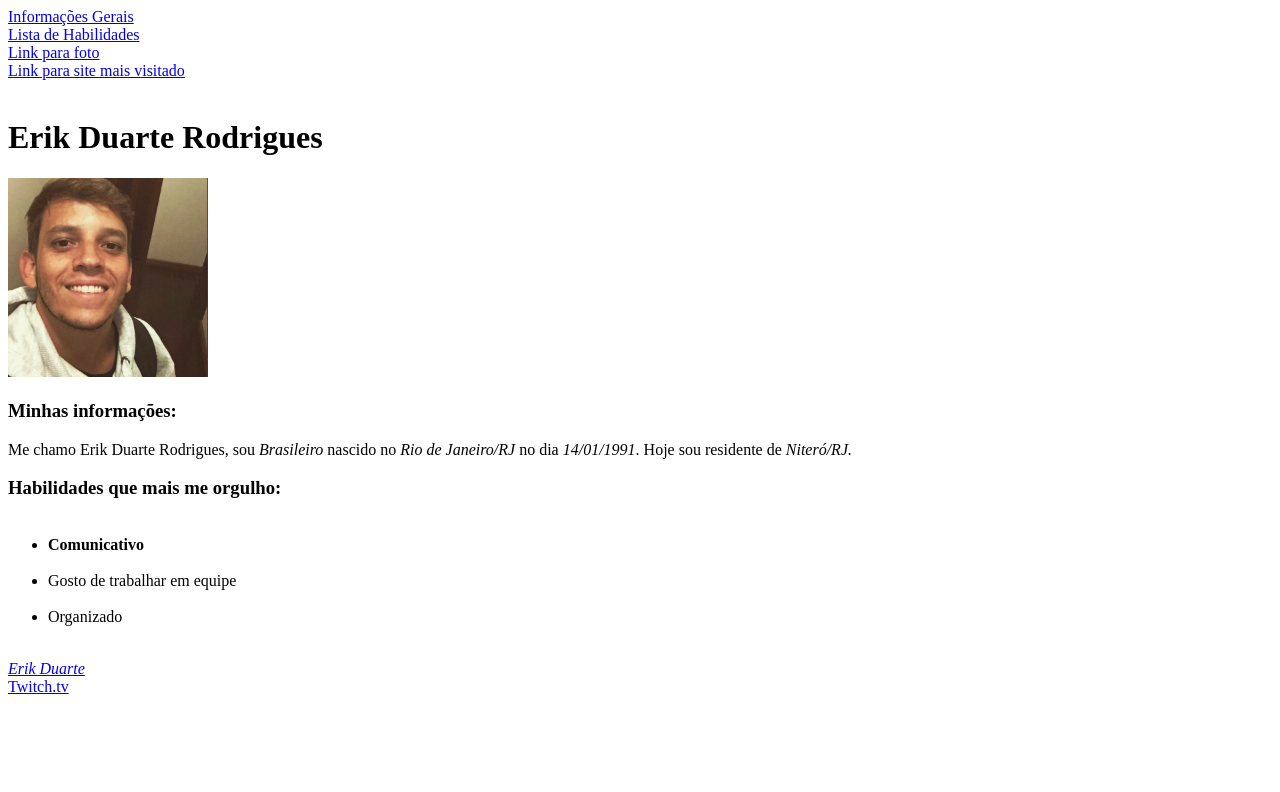
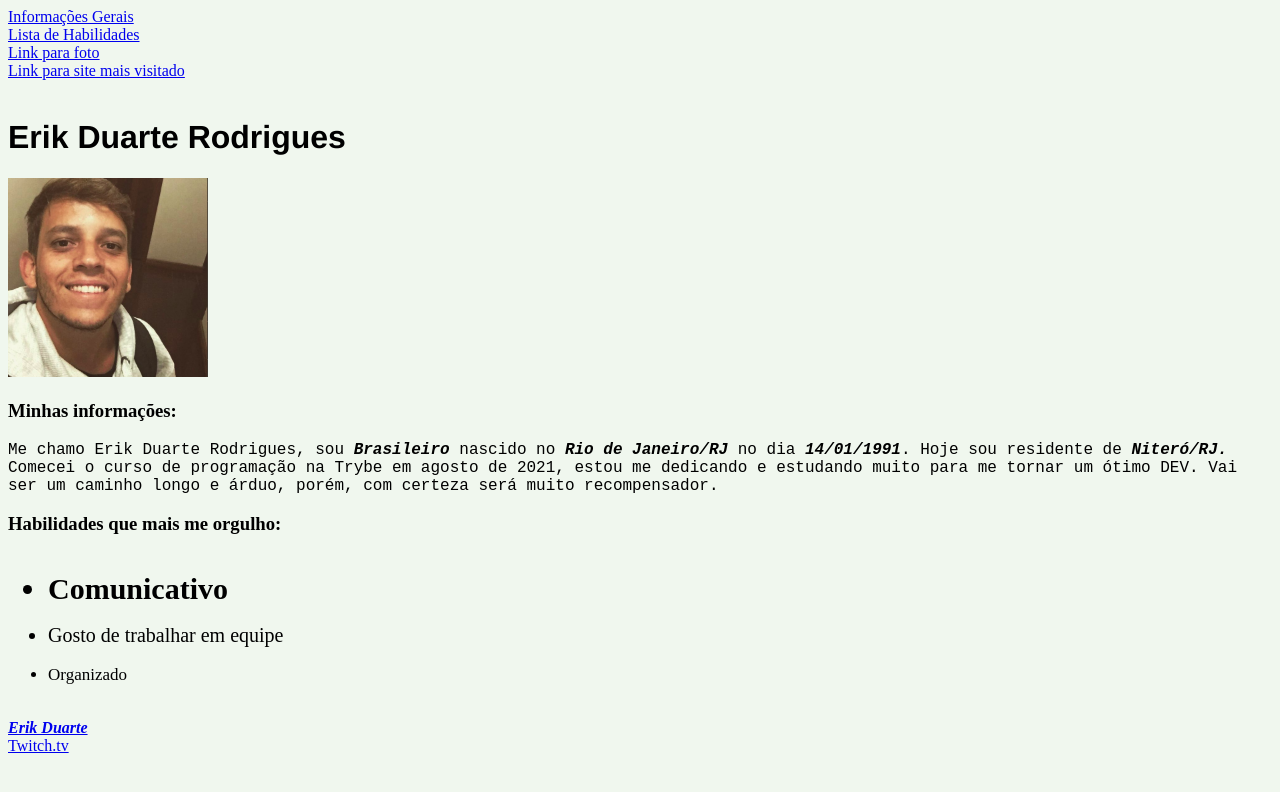
Before and after one commit to duarterik/duarterik.github.io, a plain HTML site: page index.html in a window 1280 px wide. Drawn offline with Linux system fonts and the light colour scheme.

Commit message:
Começando a adicionar CSS

```diff
--- a/index.html
+++ b/index.html
@@ -6,6 +6,36 @@
     <meta name="viewport" content="width=device-width, initial-scale=1.0">
     <title>Portfólio Web</title>
 </head>
+<style>
+
+   h1 {
+       font-family: Helvetica;
+   }
+
+    p {
+       font-family: 'Courier New';
+   }
+
+   body {
+        background-color: #F0F7EE;
+   }
+
+   em {
+       font-weight: bold;
+   }
+
+   .first-font-size {
+       font-size: 30px;
+   }
+
+   .second-font-size {
+       font-size: 20px;
+   }
+
+   .third-font-size {
+       font-size: 17px;
+   }
+</style>
 <body>
    <a href="#informacoeserik">Informações Gerais</a>
    <br>
@@ -22,17 +52,19 @@
 
     <h3>Minhas informações:</h3>
 
-    <p id="informacoeserik">Me chamo Erik Duarte Rodrigues, sou <em>Brasileiro</em> nascido no <em>Rio de Janeiro/RJ</em> no dia <em>14/01/1991</em>. Hoje sou residente de <em>Niteró/RJ.</em> </p>
+    <p id="informacoeserik">Me chamo Erik Duarte Rodrigues, sou <em>Brasileiro</em> nascido no <em>Rio de Janeiro/RJ</em> no dia <em>14/01/1991</em>. Hoje sou residente de <em>Niteró/RJ.</em>
+    Comecei o curso de programação na Trybe em agosto de 2021, estou me dedicando e estudando muito para me tornar um ótimo DEV. Vai ser um caminho longo e árduo, porém, com certeza será muito recompensador. </p>
+
 
     <h3>Habilidades que mais me orgulho:</h3>
 
     <ul id="listadehabilidades">
         <br>
-        <li><strong>Comunicativo</strong></li>
+        <li class='first-font-size'><strong>Comunicativo</strong></li>
         <br>
-        <li>Gosto de trabalhar em equipe</li>
+        <li class='second-font-size'>Gosto de trabalhar em equipe</li>
         <br>
-        <li>Organizado</li>
+        <li class='third-font-size'>Organizado</li>
     </ul>
     <br>
     <a id="linkinternofoto" href="#fotoerik"><em>Erik Duarte</em></a>
```
